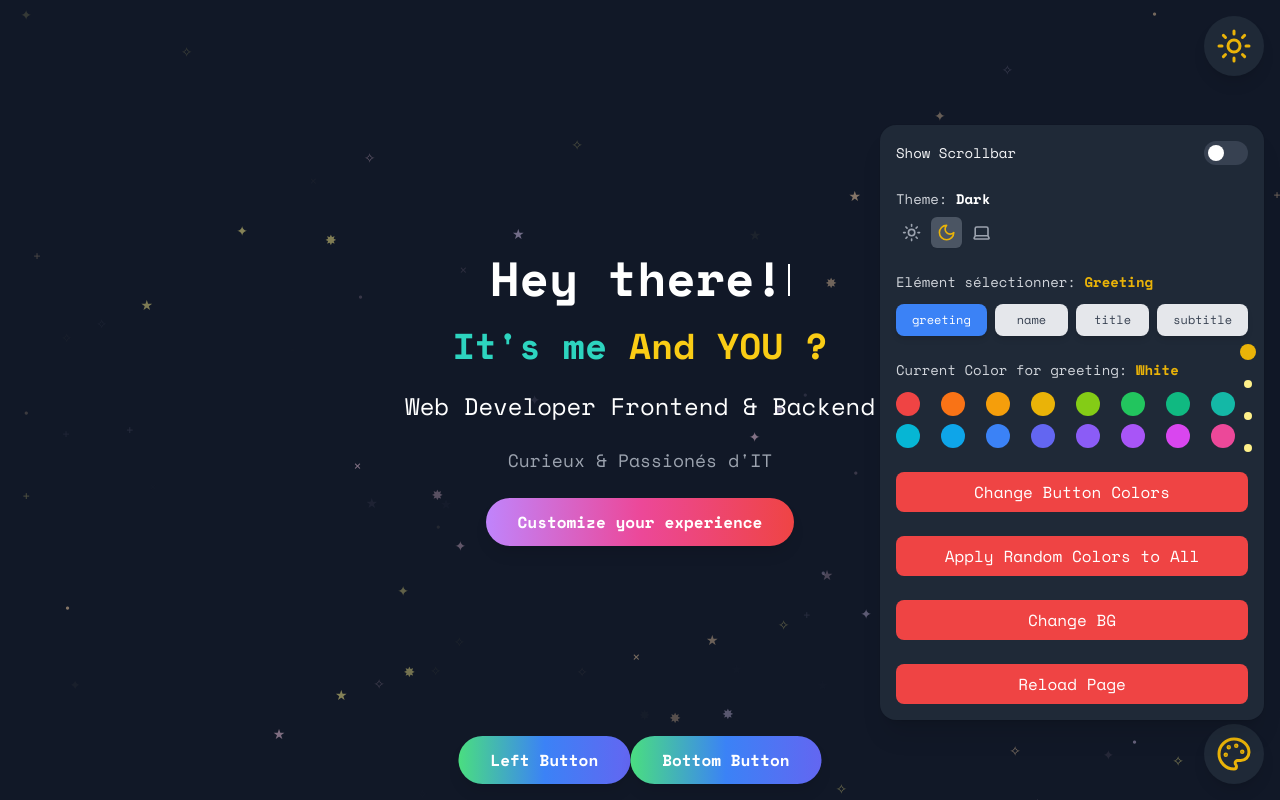
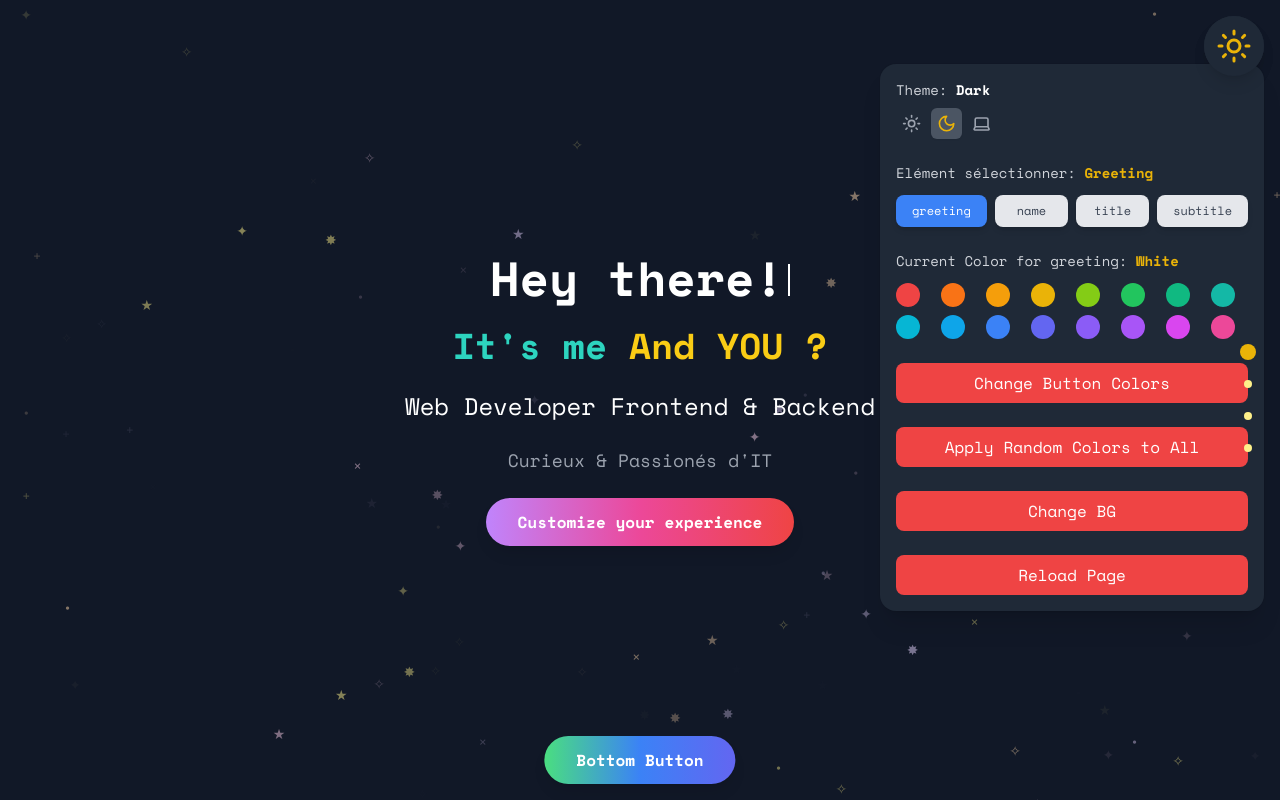
Before and after one commit to Pousset/mathispiette.fr, a Vue app in the folder frontend/: page /1 in a window 1280 px wide. Both pictures are taken after a click on the button "Customize your experience". Built offline with nearby package versions, Linux system fonts and the light colour scheme.

Commit message:
Update Menu + ScrollBar (#17)

```diff
--- a/frontend/src/components/base/SettingsMenu.vue
+++ b/frontend/src/components/base/SettingsMenu.vue
@@ -34,7 +34,7 @@ const getRandomColor = () => {
 
 // Fonction pour gérer le clic sur le bouton et changer la couleur de fond
 const handleButtonClick = () => {
-  console.log('Nouveau Bouton cliqué')
+  console.log('Change BG Button Clicked')
   const randomColor = getRandomColor()
   const popover = document.querySelector('.theme-customizer-popover')
   popover.style.transition = 'background-color 0.5s ease'
@@ -47,7 +47,23 @@ const handleButtonClick = () => {
 
 // Fonction pour recharger la page
 const reloadPage = () => {
+  console.log('Reload Page Button Clicked')
   window.location.reload()
+}
+
+// Fonction pour gérer le clic sur le bouton ScrollBarToggle
+const handleScrollBarToggleClick = () => {
+  console.log('ScrollBarToggle Button Clicked')
+}
+
+// Fonction pour gérer le clic sur le bouton ThemeSwitcher
+const handleThemeSwitcherClick = () => {
+  console.log('ThemeSwitcher Button Clicked')
+}
+
+// Fonction pour gérer le clic sur le bouton ButtonColorPicker
+const handleButtonColorPickerClick = () => {
+  console.log('ButtonColorPicker Button Clicked')
 }
 
 // Utilisation du thème
@@ -73,7 +89,7 @@ onUnmounted(() => {
   <div class="relative">
     <!-- Bouton pour ouvrir le menu de personnalisation -->
     <button
-      class="theme-customizer-button fixed bottom-4 right-4 z-50 p-3 rounded-full shadow-lg bg-white dark:bg-gray-800 text-primary-500 hover:bg-gray-50 dark:hover:bg-gray-700 transition-all duration-300 focus:outline-none focus:ring-2 focus:ring-primary-500 focus:ring-offset-2 dark:focus:ring-offset-gray-900"
+      class="theme-customizer-button fixed top-4 right-4 z-50 p-3 rounded-full shadow-lg bg-white dark:bg-gray-800 text-primary-500 hover:bg-gray-50 dark:hover:bg-gray-700 transition-all duration-300 focus:outline-none focus:ring-2 focus:ring-primary-500 focus:ring-offset-2 dark:focus:ring-offset-gray-900"
       @click.stop="toggle"
       aria-haspopup="true"
       :aria-expanded="isOpen"
@@ -84,19 +100,19 @@ onUnmounted(() => {
     <!-- Popover de personnalisation -->
     <div
       v-if="isOpen"
-      class="theme-customizer-popover fixed bottom-20 right-4 w-72 md:w-96 rounded-2xl shadow-xl bg-white dark:bg-gray-800 ring-1 ring-black ring-opacity-5 focus:outline-none z-50 overflow-hidden"
+      class="theme-customizer-popover fixed top-16 right-4 w-72 md:w-96 rounded-2xl shadow-xl bg-white dark:bg-gray-800 ring-1 ring-black ring-opacity-5 focus:outline-none z-50 overflow-hidden"
       role="menu"
       aria-orientation="vertical"
       aria-labelledby="theme-menu"
     >
       <div class="p-4 space-y-6" role="none">
-        <div>
+        <!-- <div @click="handleScrollBarToggleClick">
           <ScrollBarToggle />
-        </div>
-        <div>
+        </div> -->
+        <div @click="handleThemeSwitcherClick">
           <ThemeSwitcher />
         </div>
-        <div>
+        <div @click="handleButtonColorPickerClick">
           <ButtonColorPicker />
         </div>
         <div>
--- a/frontend/src/components/sections/HomeSection.vue
+++ b/frontend/src/components/sections/HomeSection.vue
@@ -143,12 +143,12 @@ const handleCustomizeClick = () => {
       </div>
     </div>
     <div class="absolute bottom-4 left-1/2 transform -translate-x-1/2">
-      <button
+      <!-- <button
         @click="handleLeftButtonClick"
         class="inline-block px-8 py-3 font-bold text-white rounded-full shadow-lg transition-all duration-300 ease-in-out transform hover:-translate-y-1 bg-gradient-to-r from-green-400 via-blue-500 to-indigo-500 hover:from-green-500 hover:via-blue-600 hover:to-indigo-600"
       >
         Left Button
-      </button>
+      </button> -->
       <button
         @click="handleBottomButtonClick"
         class="inline-block px-8 py-3 font-bold text-white rounded-full shadow-lg transition-all duration-300 ease-in-out transform hover:-translate-y-1 bg-gradient-to-r from-green-400 via-blue-500 to-indigo-500 hover:from-green-500 hover:via-blue-600 hover:to-indigo-600"
```
